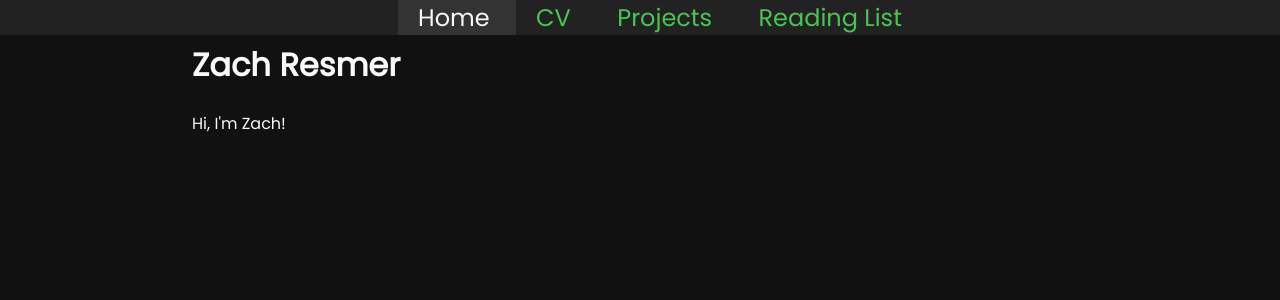
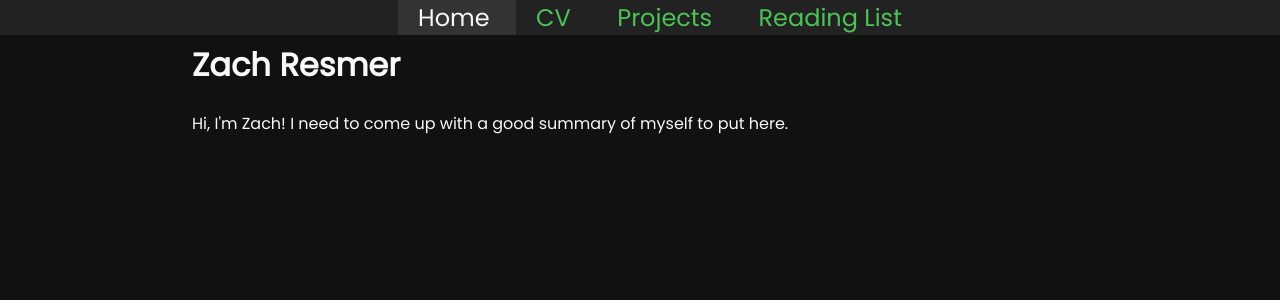
Before and after one commit to zacharesmer/zacharesmer.github.io, a Jekyll site: the page built from index.html, in a window 1280 px wide. Shown: the top 300 px of the page. Built offline with Jekyll 4.4.1, drawn with Linux system fonts in a browser that asks for light colours.

Commit message:
intro text

```diff
--- a/index.html
+++ b/index.html
@@ -3,4 +3,4 @@ layout: default
 title: zacharesmer.com
 ---
 <h1>Zach Resmer</h1>
-<p>Hi, I'm Zach!</p>
+<p>Hi, I'm Zach! I need to come up with a good summary of myself to put here.</p>
```
